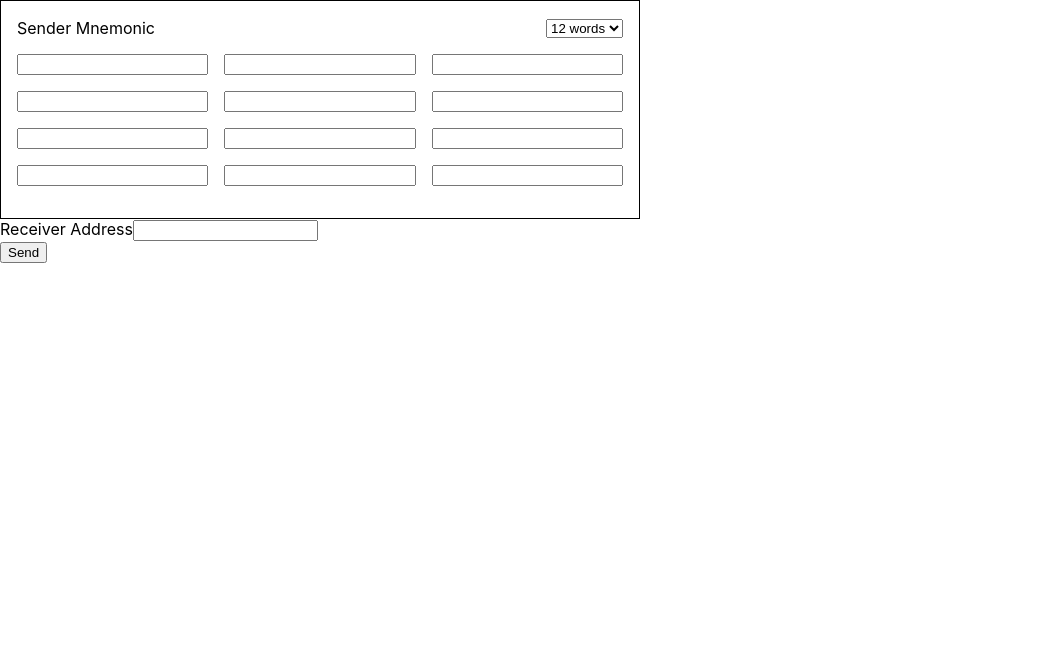
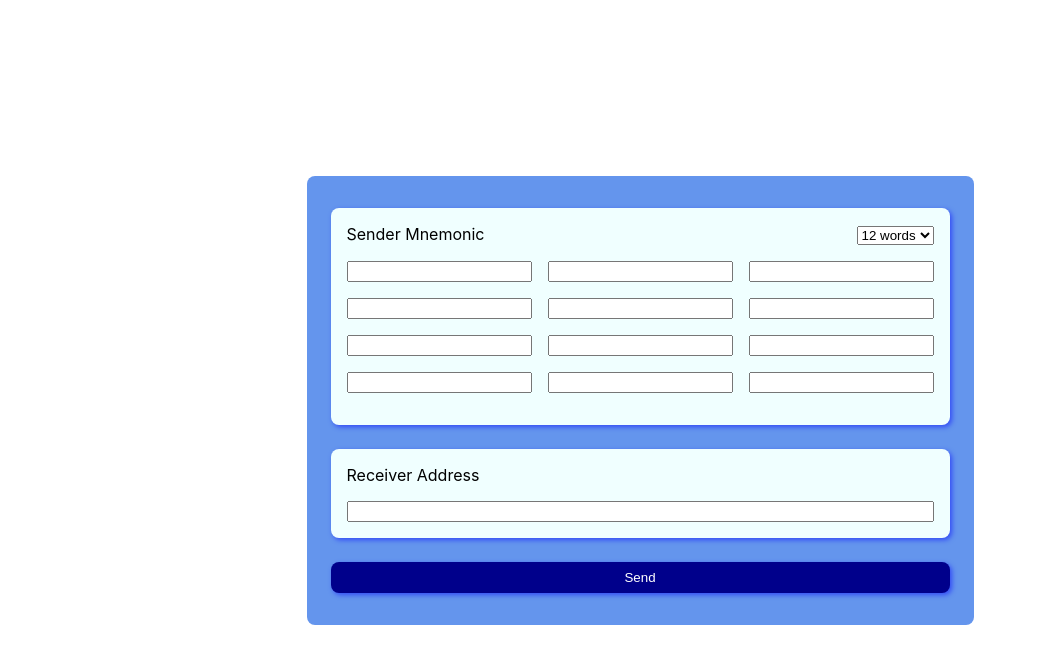
Before and after one commit to helloheesu/send-dapp, a Next.js app: page / in a window 1280 px wide. Shown: the top 664 px of the page, without its empty margins (0-1037 px from the left). Built offline with nearby package versions, Linux system fonts and the light colour scheme.

Commit message:
style: items in form, hover on button

```diff
--- /dev/null
+++ b/components/Input.module.css
@@ -0,0 +1,18 @@
+.item {
+  background-color: azure;
+  border-radius: 0.5rem;
+  box-shadow: 2px 2px 5px rgba(0, 0, 255, 0.5);
+}
+
+.container {
+  display: flex;
+  flex-direction: column;
+  width: 100%;
+  padding: 1rem;
+  position: relative;
+  gap: 1rem;
+
+  background-color: azure;
+  border-radius: 0.5rem;
+  box-shadow: 2px 2px 5px rgba(0, 0, 255, 0.5);
+}
--- a/components/ReceiverInput.tsx
+++ b/components/ReceiverInput.tsx
@@ -1,5 +1,6 @@
 import { useSendStore } from "@/stores";
 import shallow from "zustand/shallow";
+import inputStyles from "./Input.module.css";
 
 const inputId = "receiver-address";
 
@@ -16,7 +17,7 @@ const ReceiverInput = () => {
     setReceiverAddress(event.target.value);
 
   return (
-    <div>
+    <div className={inputStyles.container}>
       <label htmlFor={inputId}>Receiver Address</label>
       <input id={inputId} value={receiverAddress} onChange={onChange} />
     </div>
--- /dev/null
+++ b/components/SendButton.module.css
@@ -0,0 +1,17 @@
+.buttonContainer {
+  display: flex;
+  justify-content: center;
+  align-items: center;
+  padding: 0.5rem 1rem;
+  border: none;
+
+  background-color: darkblue;
+  color: white;
+
+  border-radius: 0.5rem;
+  box-shadow: 2px 2px 5px rgba(0, 0, 255, 0.5);
+}
+
+.buttonContainer:hover {
+  background-color: blue;
+}
--- a/components/SendButton.tsx
+++ b/components/SendButton.tsx
@@ -1,5 +1,7 @@
+import styles from "./SendButton.module.css";
+
 const SendButton = () => {
-  return <button>Send</button>;
+  return <button className={styles.buttonContainer}>Send</button>;
 };
 
 export default SendButton;
--- a/components/SenderInput.module.css
+++ b/components/SenderInput.module.css
@@ -1,13 +1,3 @@
-.container {
-    display: flex;
-    flex-direction: column;
-    max-width: 40rem;
-    border: 1px solid black;
-    padding: 1rem;
-    position: relative;
-    gap: 1rem;
-}
-
 .header {
   display: flex;
   justify-content: space-between;
--- a/components/SenderInput.tsx
+++ b/components/SenderInput.tsx
@@ -1,6 +1,7 @@
 import { useSendStore } from "@/stores";
 import { MnemonicLength, mnemonicLengths } from "stores/senderInput";
 import styles from "./SenderInput.module.css";
+import inputStyles from "./Input.module.css";
 
 const inputId = "sender-mnemonic";
 const lengthId = "mnemonic-length";
@@ -25,7 +26,7 @@ const SenderInput = () => {
   };
 
   return (
-    <div className={styles.container}>
+    <div className={inputStyles.container}>
       <div className={styles.header}>
         <label htmlFor={inputId}>Sender Mnemonic</label>
         <div className={styles.length}>
--- /dev/null
+++ b/pages/index.module.css
@@ -0,0 +1,17 @@
+.fullContainer {
+    width: 100vw;
+    height: 100vh;
+    display: flex;
+    justify-content: center;
+    align-items: center;
+}
+
+.container {
+    display: flex;
+    flex-direction: column;
+    max-width: 60rem;
+    gap: 1.5rem;
+    padding: 2rem 1.5rem;
+    background-color: cornflowerblue;
+    border-radius: 0.5rem;
+}
--- a/pages/index.tsx
+++ b/pages/index.tsx
@@ -1,13 +1,16 @@
 import ReceiverInput from "@/components/ReceiverInput";
 import SendButton from "@/components/SendButton";
 import SenderInput from "@/components/SenderInput";
+import styles from "./index.module.css";
 
 export default function Home() {
   return (
-    <main>
-      <SenderInput />
-      <ReceiverInput />
-      <SendButton />
-    </main>
+    <div className={styles.fullContainer}>
+      <main className={styles.container}>
+        <SenderInput />
+        <ReceiverInput />
+        <SendButton />
+      </main>
+    </div>
   );
 }
```
Lines whose indentation alone changed are shown as unchanged.
